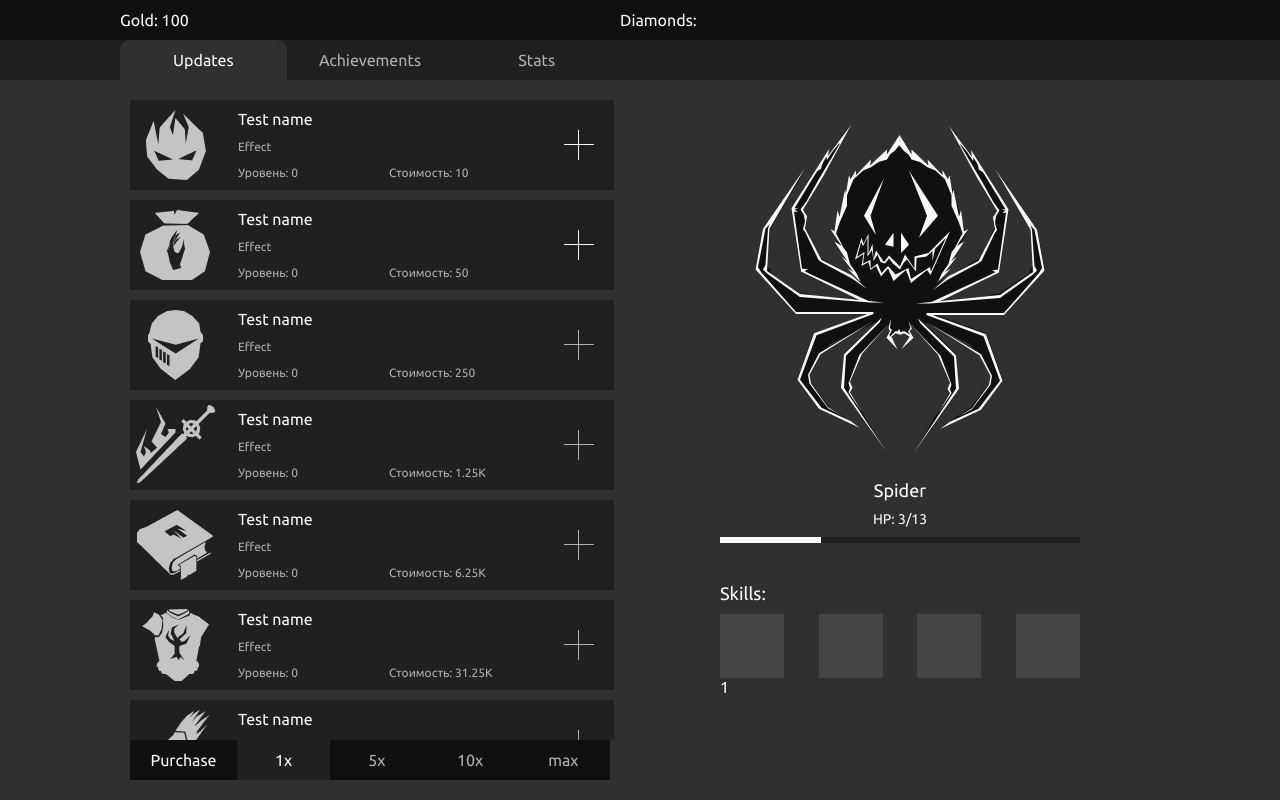
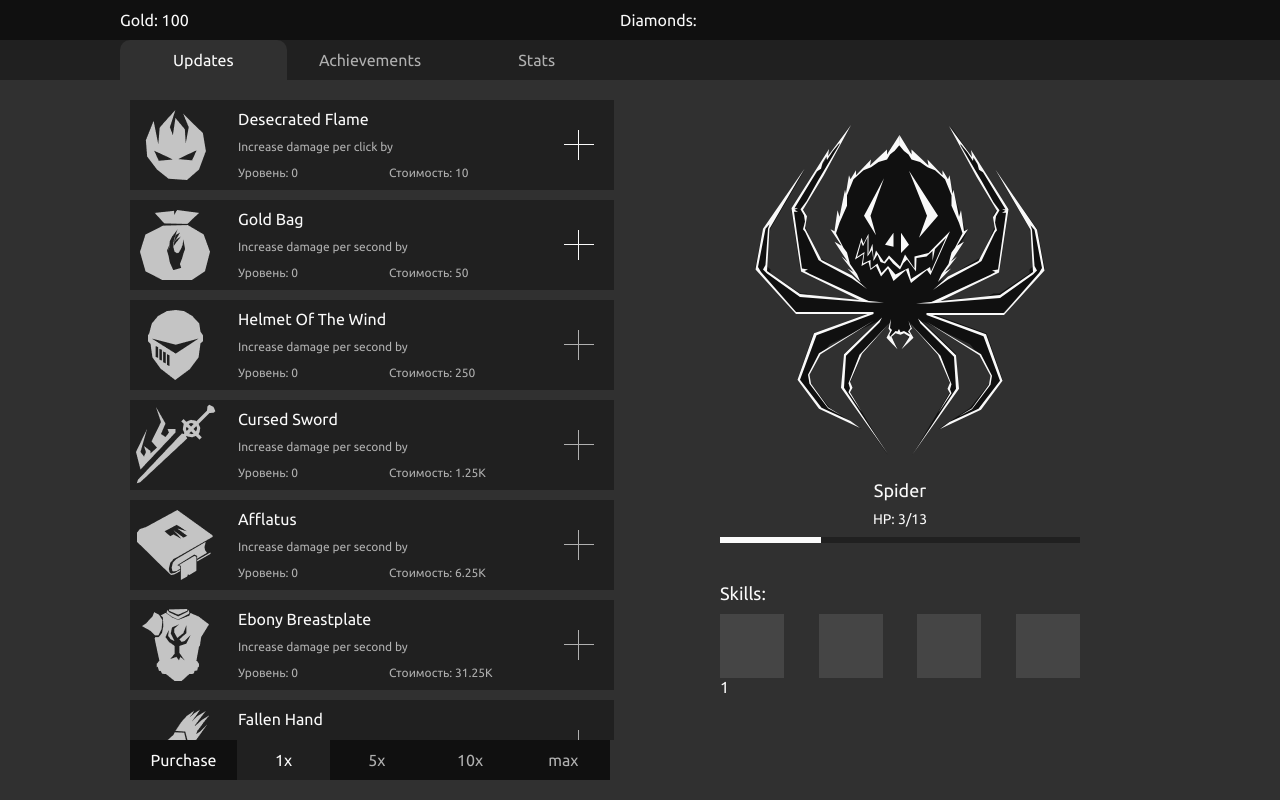
Before and after one commit to dansmht/VueJS-Clicker, a Vue app: page / in a window 1280 px wide. Built offline with nearby package versions, Linux system fonts and the light colour scheme.

Commit message:
change upgrades description

```diff
--- a/src/App.vue
+++ b/src/App.vue
@@ -44,122 +44,122 @@ export default {
       currentMonsterIndex: 1,
       upgrades: [{
         id: 1,
-        name: 'Test name',
-        description: 'Effect',
+        name: 'Desecrated Flame',
+        description: 'Increase damage per click by',
         level: 0,
         cost: 10,
       }, {
         id: 2,
-        name: 'Test name',
-        description: 'Effect',
+        name: 'Gold Bag',
+        description: 'Increase damage per second by',
         level: 0,
         cost: 50,
       }, {
         id: 3,
-        name: 'Test name',
-        description: 'Effect',
+        name: 'Helmet Of The Wind',
+        description: 'Increase damage per second by',
         level: 0,
         cost: 250,
       }, {
         id: 4,
-        name: 'Test name',
-        description: 'Effect',
+        name: 'Cursed Sword',
+        description: 'Increase damage per second by',
         level: 0,
         cost: 1250,
       }, {
         id: 5,
-        name: 'Test name',
-        description: 'Effect',
+        name: 'Afflatus',
+        description: 'Increase damage per second by',
         level: 0,
         cost: 6250,
       }, {
         id: 6,
-        name: 'Test name',
-        description: 'Effect',
+        name: 'Ebony Breastplate',
+        description: 'Increase damage per second by',
         level: 0,
         cost: 31250,
       }, {
         id: 7,
-        name: 'Test name',
-        description: 'Effect',
+        name: 'Fallen Hand',
+        description: 'Increase damage per second by',
         level: 0,
         cost: 100000,
       }, {
         id: 8,
-        name: 'Test name',
-        description: 'Effect',
+        name: 'Old Boots Of The Deceased',
+        description: 'Increase damage per second by',
         level: 0,
         cost: 1000000,
       }, {
         id: 9,
-        name: 'Test name',
-        description: 'Effect',
+        name: 'Ring Of Will',
+        description: 'Increase damage per second by',
         level: 0,
         cost: 1000000,
       }, {
         id: 10,
-        name: 'Test name',
-        description: 'Effect',
+        name: 'Beckoning Amulet Of Pain',
+        description: 'Increase damage per second by',
         level: 0,
         cost: 11000000,
       }, {
         id: 11,
-        name: 'Test name',
-        description: 'Effect',
+        name: 'Screaming Lantern',
+        description: 'Increase damage per second by',
         level: 0,
         cost: 11000000,
       }, {
         id: 12,
-        name: 'Test name',
-        description: 'Effect',
+        name: 'Key Holding',
+        description: 'Increase damage per second by',
         level: 0,
         cost: 11000000,
       }, {
         id: 13,
-        name: 'Test name',
-        description: 'Effect',
+        name: 'Lost Empire Banner',
+        description: 'Increase damage per second by',
         level: 0,
         cost: 11000000,
       }, {
         id: 14,
-        name: 'Test name',
-        description: 'Effect',
+        name: 'Enchantment Prism',
+        description: 'Increase damage per second by',
         level: 0,
         cost: 11000000,
       }, {
         id: 15,
-        name: 'Test name',
-        description: 'Effect',
+        name: 'Amulet Of Time',
+        description: 'Increase damage per second by',
         level: 0,
         cost: 11000000,
       }, {
         id: 16,
-        name: 'Test name',
-        description: 'Effect',
+        name: 'Secret Restraining Seal',
+        description: 'Increase damage per second by',
         level: 0,
         cost: 11000000,
       }, {
         id: 17,
-        name: 'Test name',
-        description: 'Effect',
+        name: 'Ebony Rune Of Blood',
+        description: 'Increase damage per second by',
         level: 0,
         cost: 11000000,
       }, {
         id: 18,
-        name: 'Test name',
-        description: 'Effect',
+        name: 'Maelstrom Shield',
+        description: 'Increase damage per second by',
         level: 0,
         cost: 10000001,
       }, {
         id: 19,
-        name: 'Test name',
-        description: 'Effect',
+        name: 'Spy Of The Order Of The Ebony',
+        description: 'Increase damage per second by',
         level: 0,
         cost: 11000000,
       }, {
         id: 20,
-        name: 'Test name',
-        description: 'Effect',
+        name: 'Sacrifice Knife',
+        description: 'Increase damage per second by',
         level: 0,
         cost: 11000000,
       }],
```
